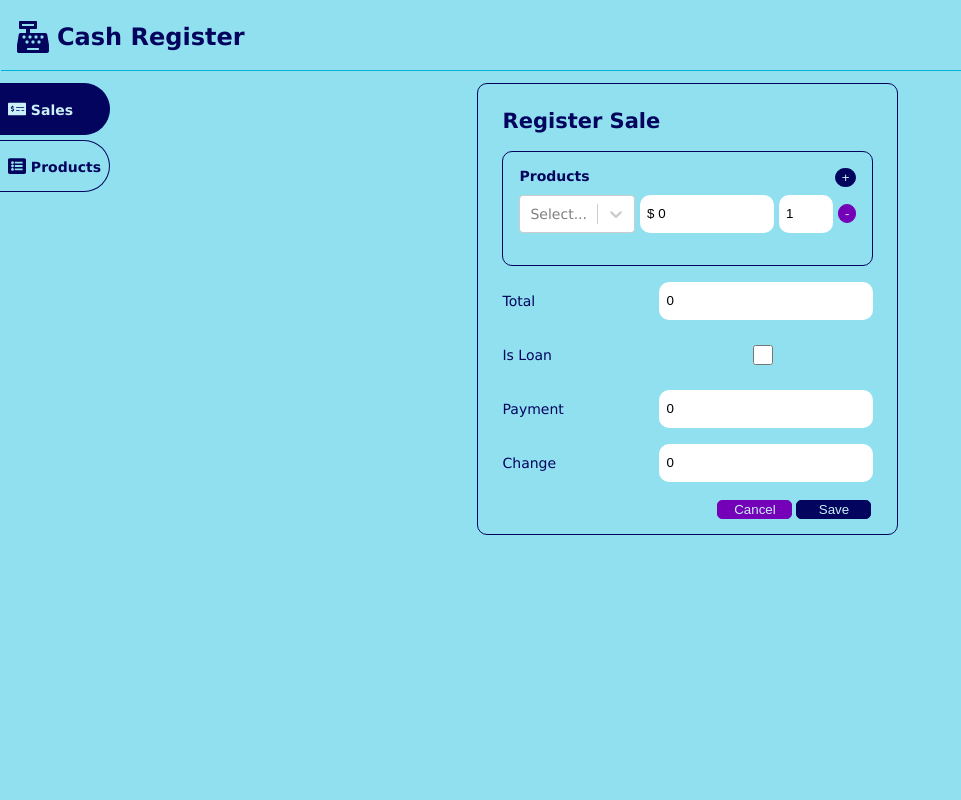
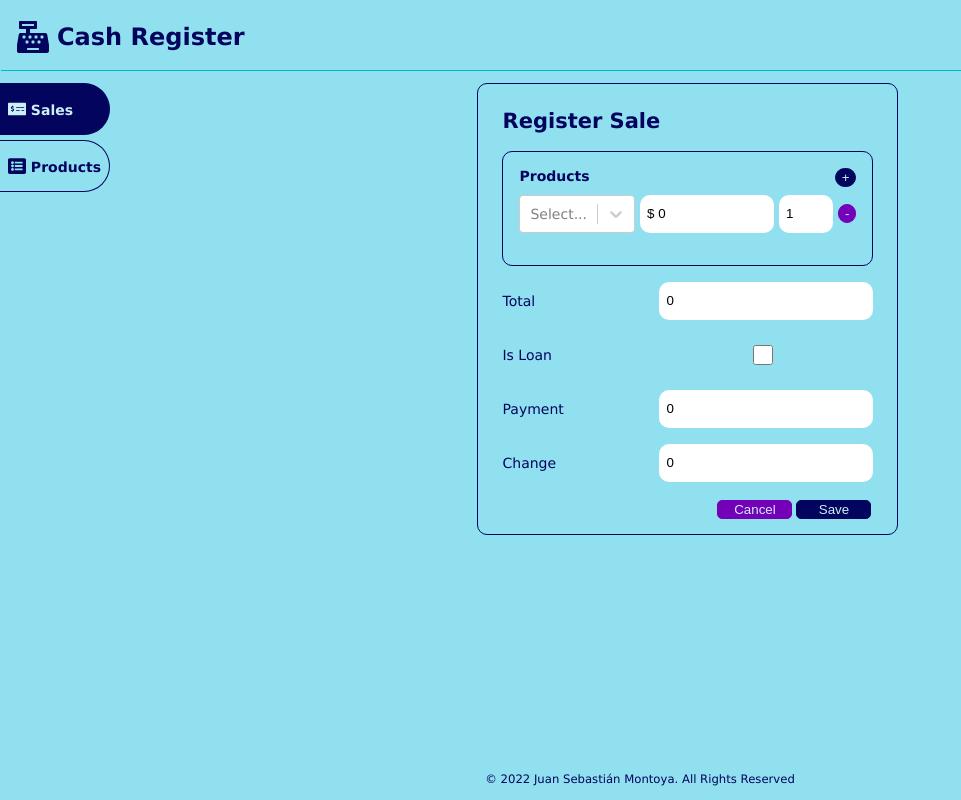
Before and after one commit to jusemon/react-cash-register, a React (Create React App) app: page /sales/sale/new in a window 1280 px wide. Shown: the whole page, without its empty margins (0-961 px from the left). Built offline with nearby package versions, Linux system fonts and the light colour scheme; no server answers.

Commit message:
Added sale detail

```diff
--- a/src/App.tsx
+++ b/src/App.tsx
@@ -9,6 +9,7 @@ import SaleList from './components/SaleList';
 import SaleForm from './components/SaleForm';
 
 export default function App() {
+  const [year] = React.useState(new Date().getFullYear());
   const isNavigationActiveClass = ({ isActive }: { isActive: boolean }) =>
     `app-navigation-item ${isActive ? 'selected' : undefined}`;
 
@@ -18,7 +19,7 @@ export default function App() {
         <FaCashRegister className="app-title-icon" />
         Cash Register
       </h1>
-      <div className="app-navigation">
+      <main className="app-navigation">
         <div className="app-navigation-items">
           <NavLink className={isNavigationActiveClass} to="/sales">
             <FaMoneyCheckAlt className="app-navigation-icon" /> Sales
@@ -38,7 +39,10 @@ export default function App() {
             <Route path="products/product/:id" element={<ProductForm />} />
           </Routes>
         </div>
-      </div>
+      </main>
+      <footer className='app-footer'>
+        <small>&copy; {year} Juan Sebastián Montoya. All Rights Reserved</small>
+      </footer>
     </div>
   );
 }
--- a/src/components/SaleList.tsx
+++ b/src/components/SaleList.tsx
@@ -58,7 +58,7 @@ export default function SaleList() {
           Add
         </button>
       </NavLink>
-      <table className="sale-table">
+      <table className="sale-table with-detail">
         <thead>
           <tr>
             <th></th>
@@ -73,7 +73,8 @@ export default function SaleList() {
         <tbody>
           {sales.length > 0 ? (
             sales.map((sale, i) => (
-              <tr key={i} className={i % 2 === 1 ? 'odd' : undefined}>
+              <React.Fragment key={sale.saleId}>
+                <tr className={i % 2 === 1 ? 'odd' : 'even'}>
                   <td>
                     <FaPlusCircle className={`btn-icon ${showDetail[sale.saleId] ? 'rotate' : ''}`} onClick={() =>
                       setShowDetail({ ...showDetail, [sale.saleId]: !showDetail[sale.saleId] })
@@ -92,6 +93,33 @@ export default function SaleList() {
                     </NavLink>
                   </td>
                 </tr>
+                {showDetail[sale.saleId] && (
+                  <tr>
+                    <td colSpan={8} className="padding-2">
+                      <table className='sale-table'>
+                        <thead>
+                          <tr>
+                            <th>Product</th>
+                            <th>Quantity</th>
+                            <th>Price</th>
+                            <th>Subtotal</th>
+                          </tr>
+                        </thead>
+                        <tbody>
+                          {sale.productSales.map((productSale, psIndex) => (
+                            <tr key={productSale.productSaleId} className={psIndex % 2 === 1 ? 'odd' : 'even'}>
+                              <td>{productSale.product.name}</td>
+                              <td>{productSale.quantity}</td>
+                              <td className='end'>{currency(productSale.price)}</td>
+                              <td className='end'>{currency(productSale.quantity * productSale.price)}</td>
+                            </tr>
+                          ))}
+                        </tbody>
+                      </table>
+                    </td>
+                  </tr>
+                )}
+              </React.Fragment>
             ))
           ) : (
             <tr>
--- a/src/style.css
+++ b/src/style.css
@@ -70,7 +70,7 @@ body {
   display: flex;
   flex-wrap: wrap;
   flex-direction: row;
-  min-height: calc(100vh - 100px);
+  min-height: calc(100vh - 116px);
 }
 
 .app-navigation-items {
@@ -108,6 +108,11 @@ body {
   padding: 0 0.5rem 0 1rem;
 }
 
+.app-footer {
+  text-align: center;
+  margin: 3px;
+}
+
 .product-list,
 .sale-list {
   max-height: calc(100vh - 125px);
@@ -140,8 +145,8 @@ body {
   border-top: 1px solid var(--primary);
 }
 
-.sale-table tr th:first-child,
-.sale-table tr td:first-child {
+table.with-detail > tbody > tr > th:first-child,
+table.with-detail > tbody > tr > td:first-child {
   max-width: 20px;
   min-width: 20px;
 }
@@ -184,6 +189,12 @@ tbody:last-child tr:last-child td:last-child {
 
 .width-100 {
   width: 100%;
+}
+
+td.padding-2 {
+  padding: 1rem;
+  padding-left: 2rem;
+  padding-right: 2rem;
 }
 
 .end {
```
Lines whose indentation alone changed are shown as unchanged.
